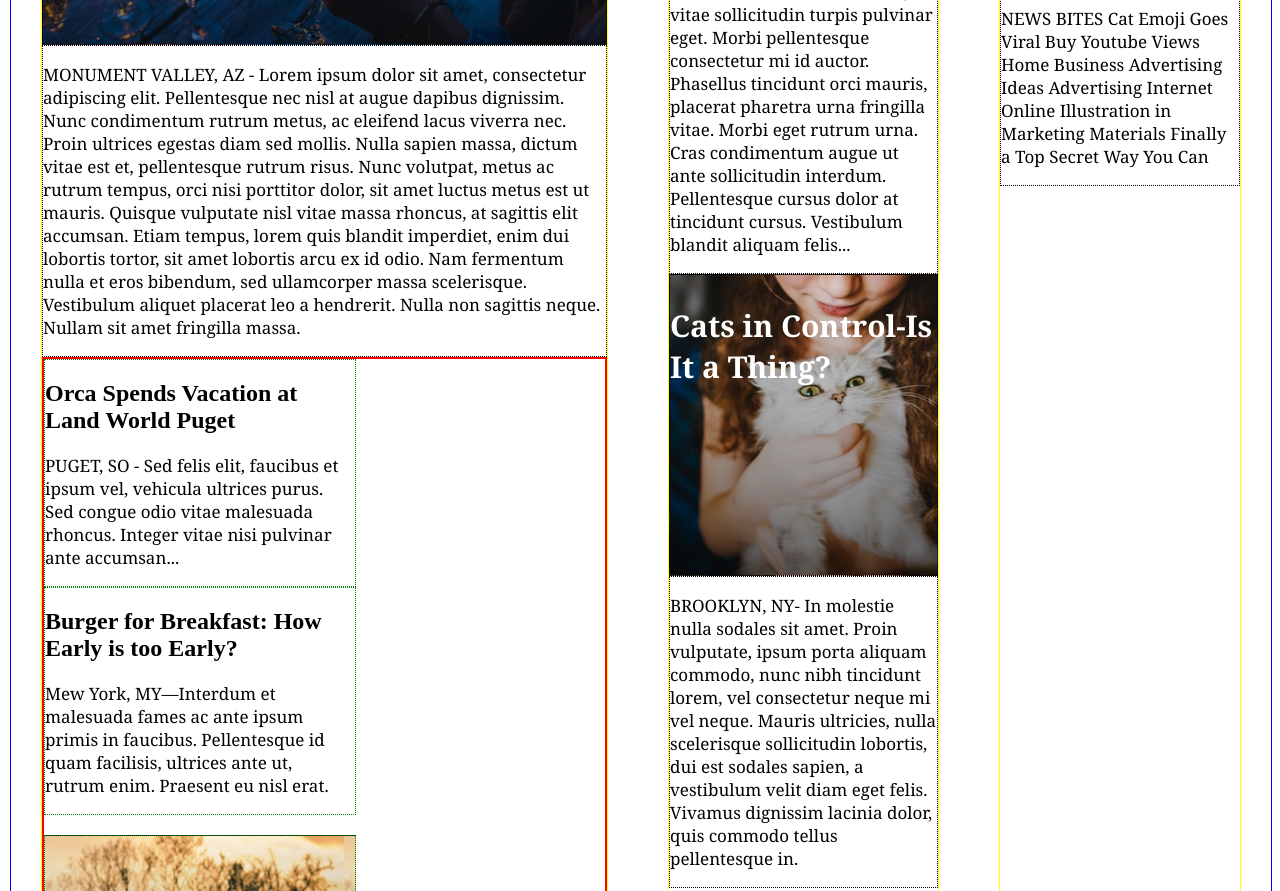
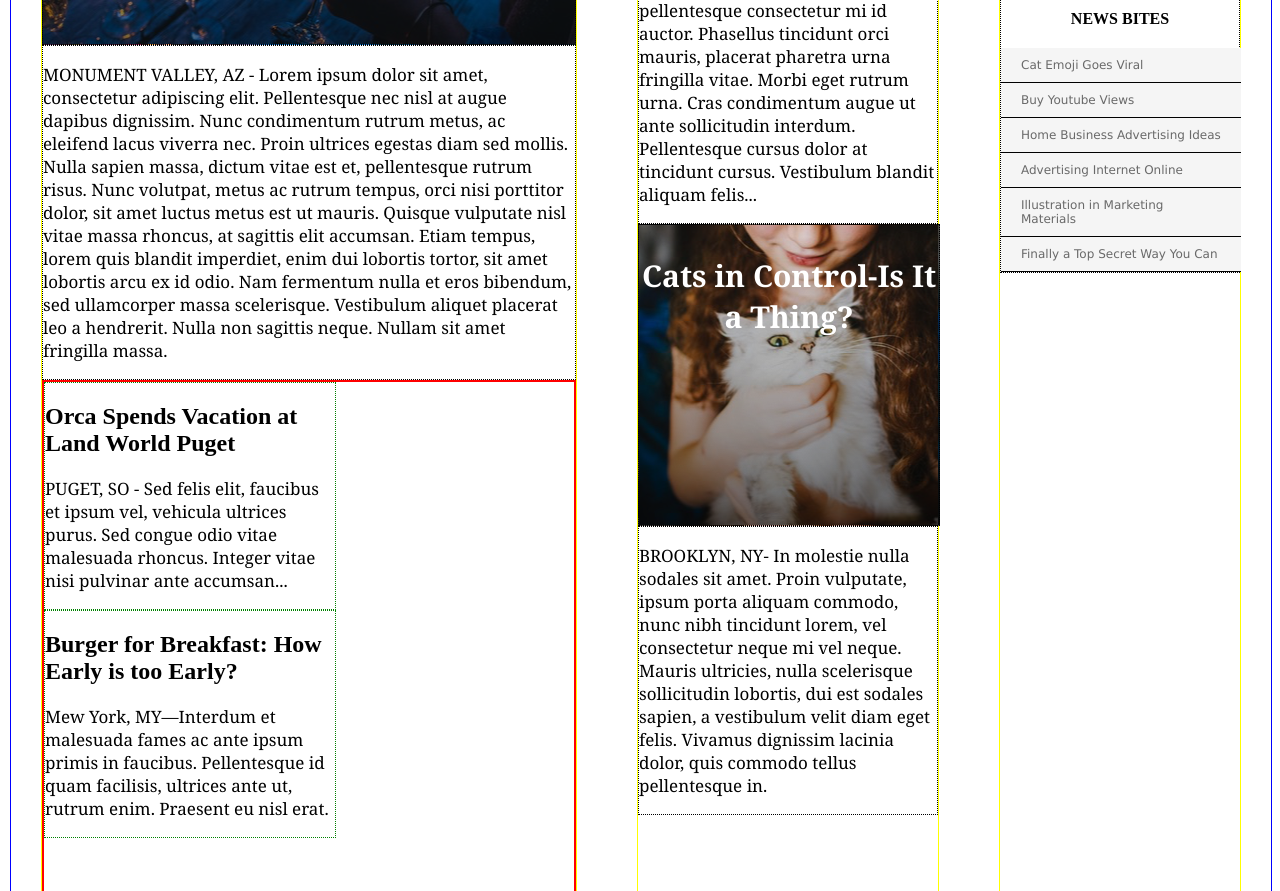
Before and after one commit to EnriqueCh/mytimes, a plain HTML site: page index.html in a window 1280 px wide. Shown: the part 389-1280 px from the top of the page. Drawn offline with Linux system fonts and the light colour scheme.

Commit message:
tercera columna

```diff
--- a/index.html
+++ b/index.html
@@ -75,8 +75,13 @@
           </div>
 
           <div class="news11">
-            <p>NEWS BITES
-            Cat Emoji Goes Viral Buy Youtube Views Home Business Advertising Ideas Advertising Internet Online Illustration in Marketing Materials Finally a Top Secret Way You Can</p>
+            <h2>NEWS BITES</h2>
+            <span>Cat Emoji Goes Viral</span>
+            <span>Buy Youtube Views</span>
+            <span>Home Business Advertising Ideas</span>
+            <span>Advertising Internet Online</span>
+            <span>Illustration in Marketing Materials</span>
+            <span>Finally a Top Secret Way You Can</span>
         </div>
 
       </div>
--- a/resources/css/style.css
+++ b/resources/css/style.css
@@ -48,11 +48,13 @@ h3{
   color: Aquamarine;
 }
 
+
 /*body*/
 
 #container{
   margin: 0 auto;
   padding: 0 10px;
+  justify-content: center;
 
 
 }
@@ -66,6 +68,7 @@ h3{
   align-content: space-around;
   width: 100%;
   height: 100%;
+  justify-content: center;
 }
 
 .column > div {
@@ -130,7 +133,7 @@ h3{
 .news4 {
 
   background-image: url('../image/img-story-2.png');
-  background-size: contain;
+  background-size: cover;
 }
 
 p {
@@ -162,7 +165,9 @@ color: black;
 
 .news8{
   background-image: url('../image/img-story-1.png');
-  flex-basis: 300px;
+  width: 300px;
+  height: 300px;
+
 }
 
 .news8 p{
@@ -170,16 +175,18 @@ color: black;
   font-weight: bold;
   font-size: 30px;
   color: white;
+  text-align: center;
 }
 
 .col2{
   display: inline-flex;
   flex-flow: wrap;
+  justify-content: space-between;
 
 }
 
 .col2 > div{
-flex-basis: 310px;
+flex-basis: 290px;
 }
 
 .img {
@@ -187,7 +194,7 @@ flex-basis: 310px;
 	text-align: center;
 	display: flex;
 	align-items: center;
-  margin-top: 20px;
+  margin: 60px 0;
 }
 
 .news3 {
@@ -201,3 +208,25 @@ flex-basis: 310px;
 .news6 {
   order: 1;
 }
+
+.news11 h2{
+  font-size: 16px;
+  font-weight: bold;
+  text-align: center;
+  margin: 20px auto;
+}
+
+.news11{
+  display: flex;
+  flex-direction: column;
+}
+
+.news11 span{
+  background-color: WhiteSmoke;
+  font-family: Verdana;
+  font-size: 12px;
+  color: DimGray;
+  padding: 10px 20px;
+  border-bottom: 1px solid black;
+  width: 200px;
+}
```
